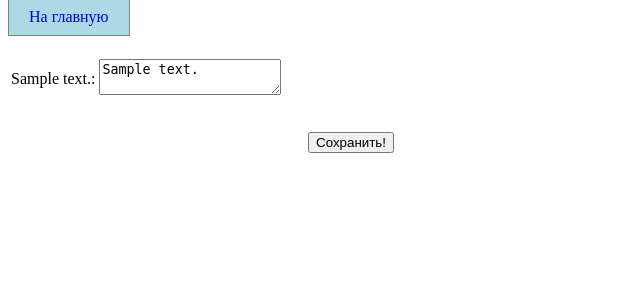
After one commit to GorskiiNikita/adminvkbot, a Flask app: page /change_texts in a window 1280 px wide. The commit adds this page. Shown: the top 300 px of the page, without its empty margins (0-640 px from the left). Run offline with Flask 2, Linux system fonts and the light colour scheme; the visitor is signed in with stand-in values (Sample User, id 1); a database or web service that is not in the repository returns one stand-in record (values such as "Sample title").

Commit message:
template change_texts.html

```diff
--- a/app.py
+++ b/app.py
@@ -1,7 +1,6 @@
 # -*- coding: utf-8 -*-
 from flask import Flask, request
-from views import login_page, index_page, logout, add_page, delete_group, update_group
-
+from views import login_page, index_page, logout, add_page, delete_group, update_group, change_texts
 
 app = Flask(__name__)
 app.secret_key = 'A0Z/3yX RXHH!]LWX/,?RT'
@@ -12,6 +11,7 @@ app.add_url_rule('/login', view_func=login_page, methods=['GET', 'POST'])
 app.add_url_rule('/add', view_func=add_page, methods=['GET', 'POST'])
 app.add_url_rule('/update/<key>', view_func=update_group, methods=['GET', 'POST'])
 app.add_url_rule('/delete/<key>', view_func=delete_group)
+app.add_url_rule('/change_texts', view_func=change_texts, methods=['GET', 'POST'])
 
 
 if __name__ == '__main__':
--- a/mongodb_api.py
+++ b/mongodb_api.py
@@ -29,5 +29,11 @@ class MongoApi:
             '$set': data
         }, upsert=False)
 
+    def get_texts(self):
+        texts = []
+        for text in self.db.texts.find():
+            texts.append(text)
+        return texts
+
 
 mongo_client = MongoApi()
--- /dev/null
+++ b/templates/change_texts.html
@@ -0,0 +1,40 @@
+<!DOCTYPE html>
+<html lang="en">
+<head>
+    <meta charset="UTF-8">
+    <title>VkBot Admin Panel</title>
+    <style>
+        .save {
+            margin: 30px 0 50px 300px;
+        }
+        .to-main {
+            text-decoration: none;
+            padding: 10px 20px;
+            border: 1px solid grey;
+            background-color: lightblue;
+        }
+
+        .to-main:hover{
+            background-color: aliceblue;
+        }
+
+        form {
+            margin-top: 30px;
+        }
+    </style>
+</head>
+<body>
+<a href="/" class="to-main">На главную</a>
+<form action="" method="post">
+<table>
+{% for text in texts %}
+    <tr>
+        <td><label for={{ text['_id'] }}>{{ text['description'] }}:</label></td>
+        <td><textarea name="{{ text['_id'] }}" required id="{{ text['_id'] }}">{{ text['text'] }}</textarea></td>
+    </tr>
+{% endfor %}
+</table>
+<button type="submit" class="save">Сохранить!</button>
+</form>
+</body>
+</html>
--- a/templates/index.html
+++ b/templates/index.html
@@ -84,7 +84,7 @@
 </table>
 <div class="buttons-add-change">
     <a href="/add" class="btn btn-add">Добавить группу</a>
-    <a href="#" class="btn btn-change-texts">Редактировать тексты</a>
+    <a href="/change_texts" class="btn btn-change-texts">Редактировать тексты</a>
 </div>
 </div>
 </body>
--- a/views/__init__.py
+++ b/views/__init__.py
@@ -5,3 +5,4 @@ from .login import login_page, logout
 from .add import add_page
 from .delete import delete_group
 from .update import update_group
+from .change import change_texts
--- /dev/null
+++ b/views/change.py
@@ -0,0 +1,12 @@
+from flask import session, redirect, url_for, request, render_template
+
+from mongodb_api import mongo_client
+
+
+def change_texts():
+    if 'username' not in session:
+        return redirect(url_for('login_page'))
+
+    if request.method == 'GET':
+        texts = mongo_client.get_texts()
+        return render_template('change_texts.html', texts=texts)
```
